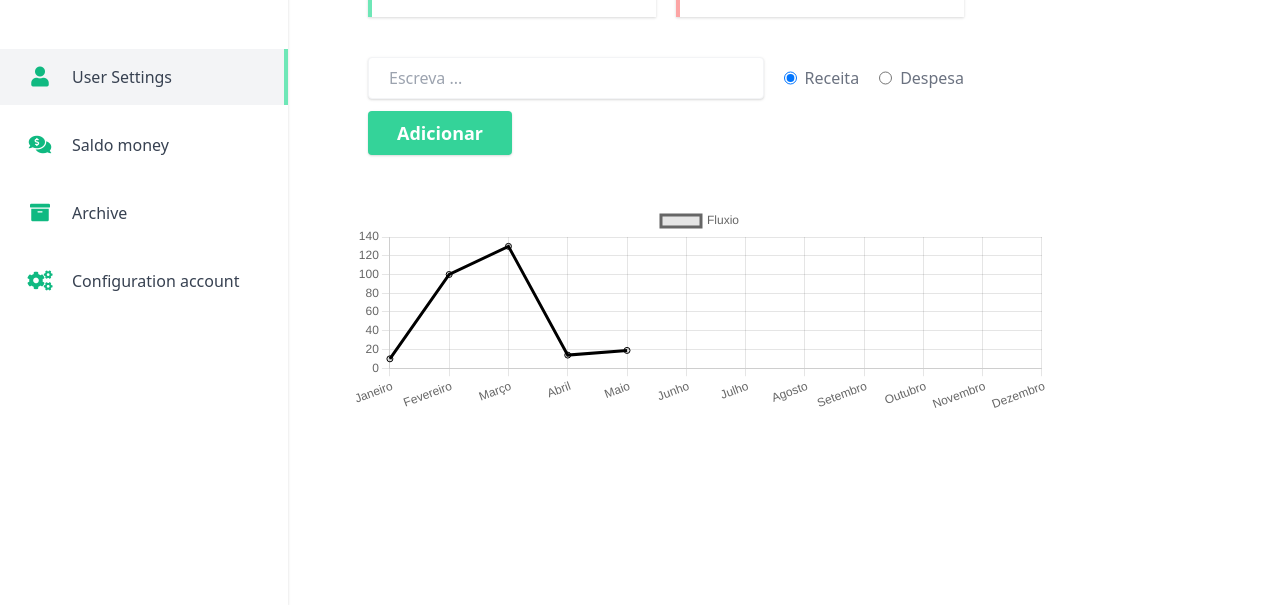
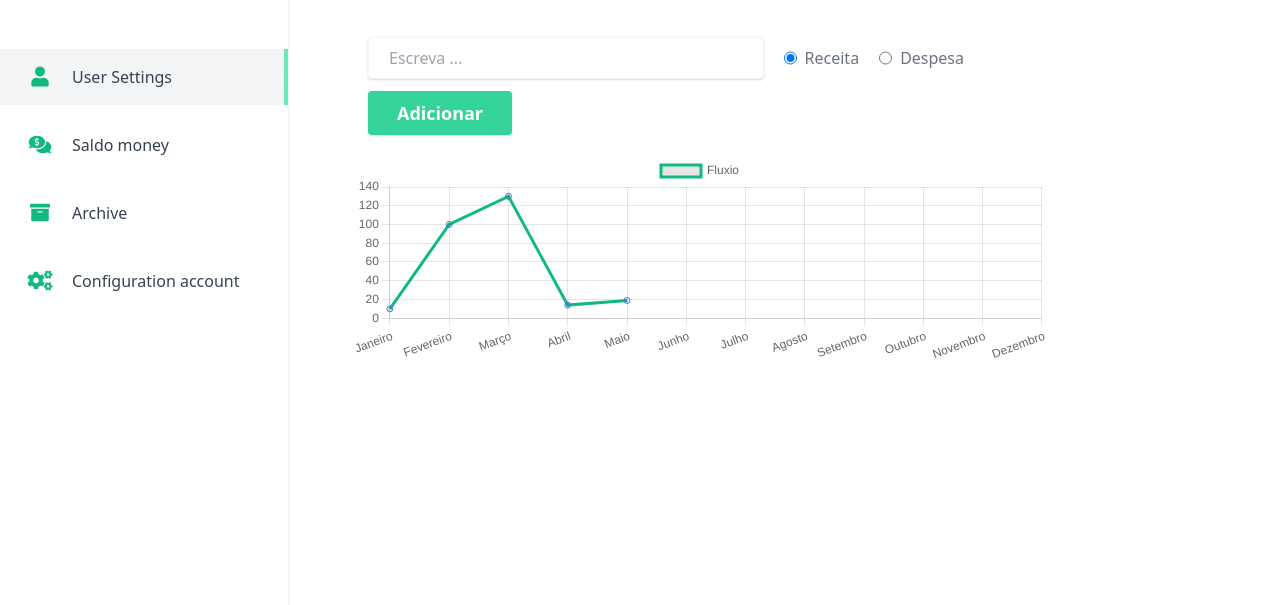
Before and after one commit to WelderMileu/login-page-html, a plain HTML site: page dashboard.html in a window 1280 px wide. Shown: the part 195-800 px from the top of the page. Drawn offline with nearby package versions, Linux system fonts and the light colour scheme.

Commit message:
mudando a cor das linhas do grafico

```diff
--- a/dashboard.html
+++ b/dashboard.html
@@ -23,7 +23,7 @@
             width: 700px;
             height: 100px;
             position: absolute;
-            top: 400px;
+            top:350px;
             margin-left: 350px;
         }
 
@@ -94,7 +94,7 @@
                 <i class="fas fa-sign-out-alt pl-2 text-lg"></i>
             </button>
 
-            <div class="mt-24 md:mt-5 ml-10 md:ml-20">
+            <div class="mt-24 md:mt-0 ml-10 md:ml-20">
                 <h1 class="mt-10 mb-10 font-semibold text-2xl text-gray-600">Dashboard</h1>
                 <div class="flex flex-col md:flex-row justify-center items-center">
                     <div class="flex flex-row justify-center items-center text-center shadow border-l-4 border-green-300 py-10 w-72 h-20 mr-0 md:mr-5">
@@ -230,8 +230,8 @@
 
                     datasets: [{
                         label: 'Fluxio',
-                        borderColor: "text-green-600",
-                        pointBorderColor: "bg-green-600",
+                        borderColor: "rgba(16,185,129)",
+                        pointBorderColor: "#3786e4",
                         data: [
                             10,
                             100,
```
